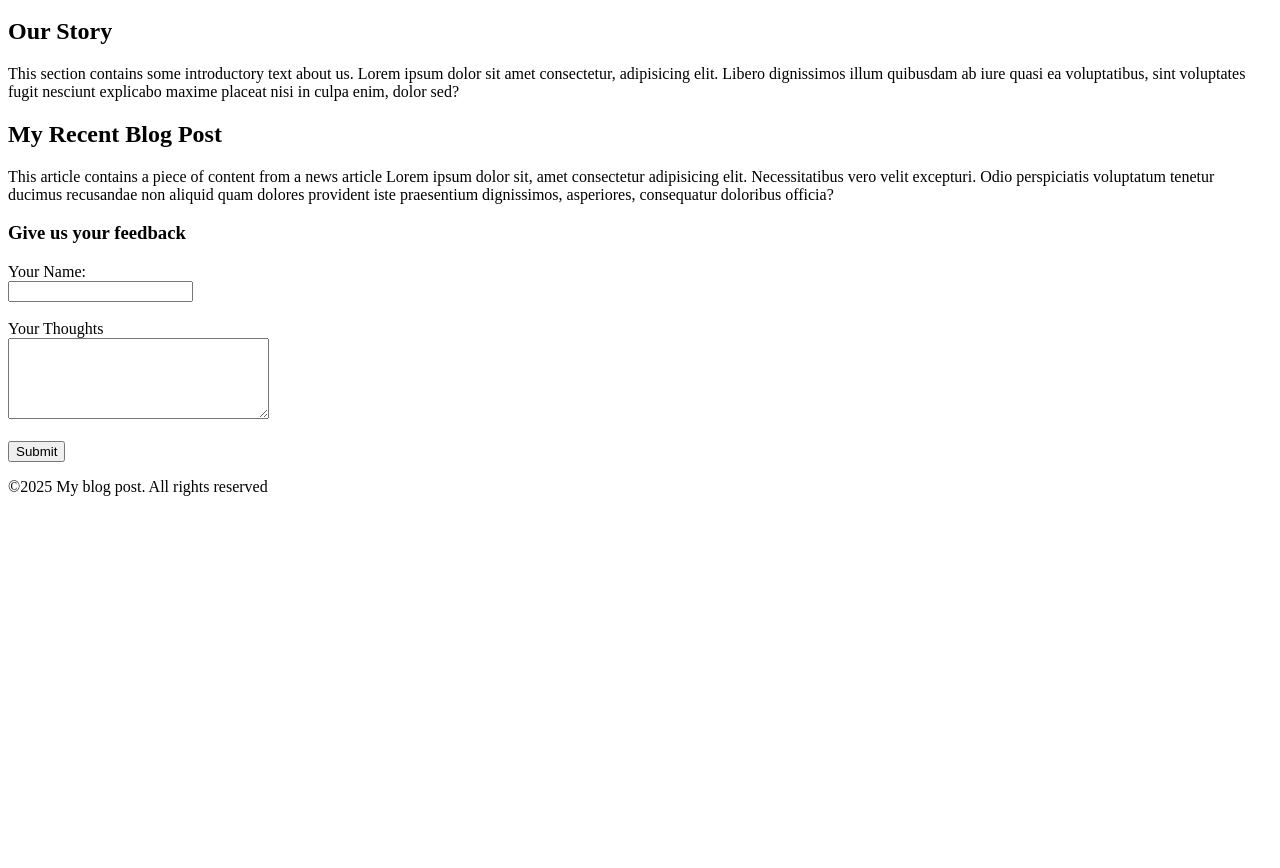
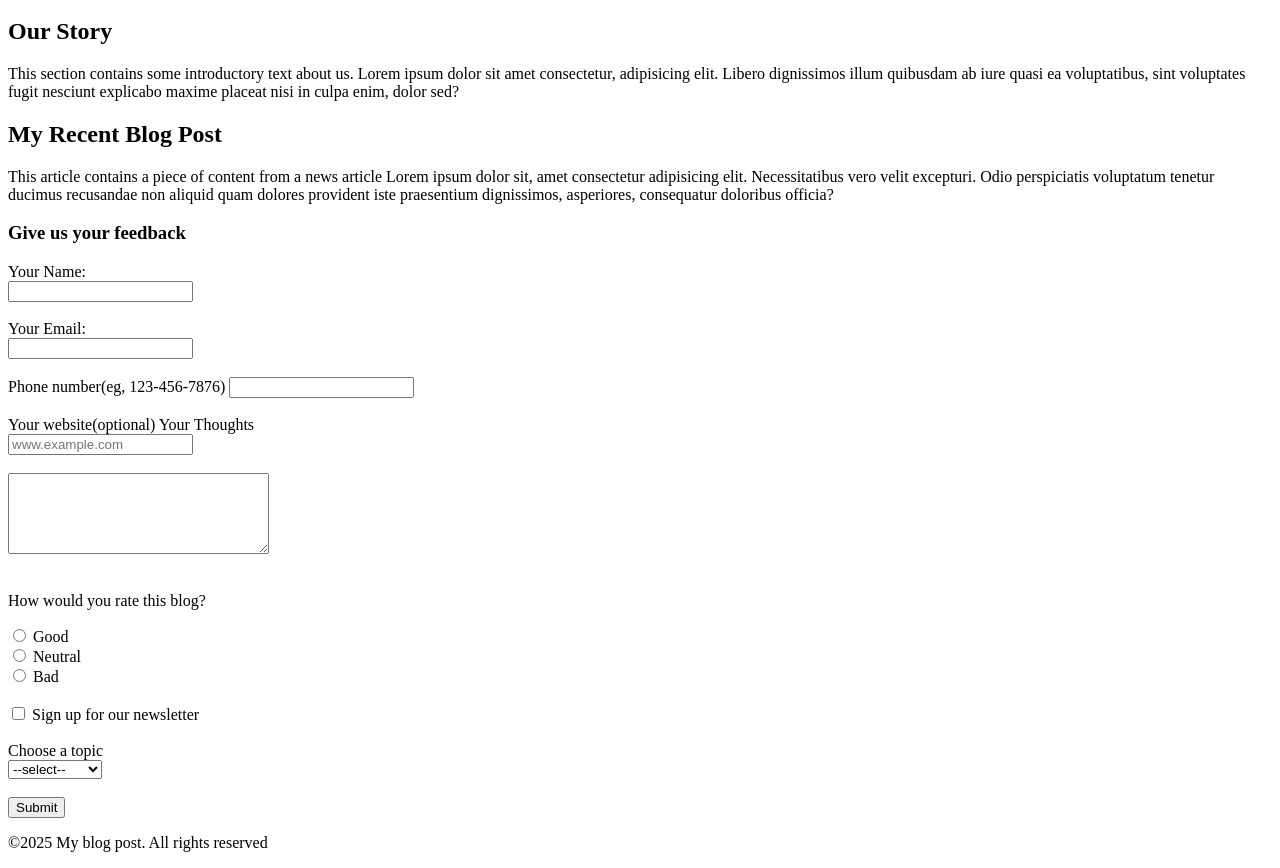
Before and after one commit to Dibithacb/My-Blog-Html, a plain HTML site: page index.html in a window 1280 px wide. Shown: the part 154-1022 px from the top of the page. Before the commit the page ends 800 px from the top, so only its background shows below. Drawn offline with Linux system fonts and the light colour scheme.

Commit message:
Added form validation

```diff
--- a/index.html
+++ b/index.html
@@ -42,12 +42,54 @@
             <form action="#" method="post">
                 <label for="name">Your Name: </label>
                 <br>
-                <input type="text" name="name" id="name">
+                <input type="text" name="name" id="name" minlength="3" maxlength="8">
                 <br><br>
+                <label for="name">Your Email: </label>
+                <br>
+                <input type="email" name="email" id="email">
+                <br><br>
+                <label for="phone">Phone number(eg, 123-456-7876)</label>
+                <input type="tel" name="phone" id="phone" pattern="\d{3}-\d{3}-\d{4}">
+                <br><br>
+                <label for="website">Your website(optional)</label>
+
                 <label for="feedback">Your Thoughts</label>
                 <br>
+                <input type="url" name="url" id="url" placeholder="www.example.com">
+                <br><br>
+
+
                 <textarea name="feedback" id="feedback" cols="30" rows="5"></textarea>
                 <br><br>
+                <p>How would you rate this blog?</p>
+                <input type="radio" name="rating" id="good" value="good" required>
+                <label for="good">Good</label>
+                <br>
+
+                <input type="radio" name="rating" id="neutral" value="neutral" required>
+                <label for="neutral">Neutral</label>
+                <br>
+
+                <input type="radio" name="rating" id="bad" value="bad" required>
+                <label for="bad">Bad</label>
+                <br><br>
+
+                <input type="checkbox" name="newsletter" id="newsletter" value="yes">
+                <label for="newsletter">Sign up for our newsletter</label>
+                <br><br>
+
+                <label for="topic">Choose a topic</label>
+                <br>
+                <select name="topic" id="topic">
+                    <option value="">--select--</option>
+                    <option value="general">general</option>
+                    <option value="suggestions">suggestions</option>
+                    <option value="questions">questions</option>
+                </select>
+                <br><br>
+
+
+
                 <button type="submit">Submit</button>
 
             </form>
```
